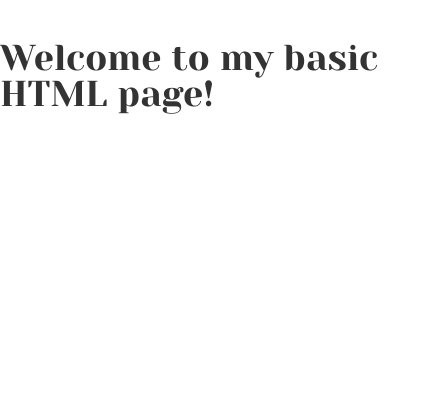
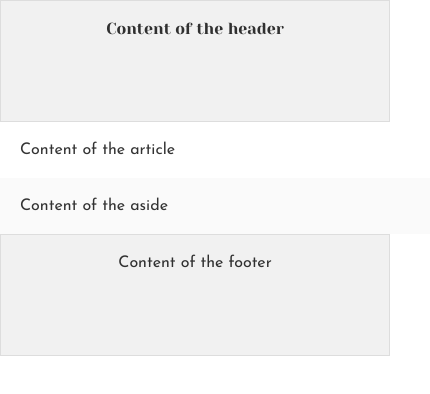
Before and after one commit to mazenhosam30/alx_html_css, a plain HTML site: page css_basic/base_index.html in a window 390 px wide. Shown: the whole page, 430 px wide, since content can reach past the window. Drawn offline with Linux system fonts and the light colour scheme.

Commit message:
Added CSS directory with base.css and styles.css; updated HTML files with CSS links

```diff
--- a/css_basic/base.css
+++ b/css_basic/base.css
@@ -197,4 +197,19 @@ h6 {
   header .right {
   	float: none;
   }
+  @media (max-width: 768px) {
+    body.works_on_smartphone {
+        /* Adjust the flex-direction for mobile */
+        flex-direction: column;
+    }
+
+    main {
+        flex-direction: column;
+    }
+
+    article, aside {
+        width: 100%;
+        flex: none; /* Disable flex behavior on mobile */
+    }
 }
+}
--- a/css_basic/base_index.html
+++ b/css_basic/base_index.html
@@ -7,7 +7,22 @@
     <link href="base.css" rel="stylesheet">
     <link href="styles.css" rel="stylesheet">
 </head>
-<body>
-    <h1>Welcome to my basic HTML page!</h1>
+<body class="works_on_smartphone">
+    <header>
+        Content of the header
+    </header>
+
+    <main>
+        <article>
+            Content of the article
+        </article>
+        <aside>
+            Content of the aside
+        </aside>
+    </main>
+
+    <footer>
+        Content of the footer
+    </footer>
 </body>
 </html>
```
